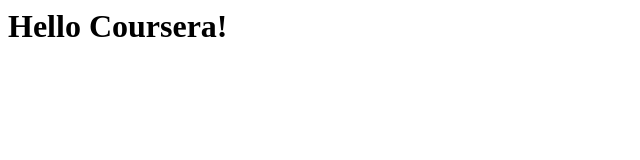
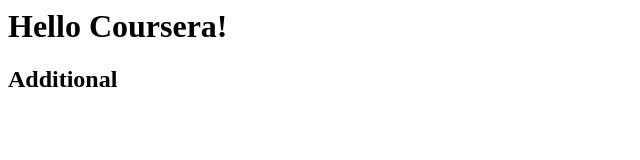
Before and after one commit to Parhumz/Coursera, a plain HTML site: page site/index.html in a window 1280 px wide. Shown: the whole page, without its empty margins (0-640 px from the left). Drawn offline with Linux system fonts and the light colour scheme.

Commit message:
Small Addition

```diff
--- a/site/index.html
+++ b/site/index.html
@@ -4,5 +4,6 @@
     </head>
     <body>
         <h1>Hello Coursera!</h1>
+        <h2>Additional</h2>
     </body>
 </html>
```
